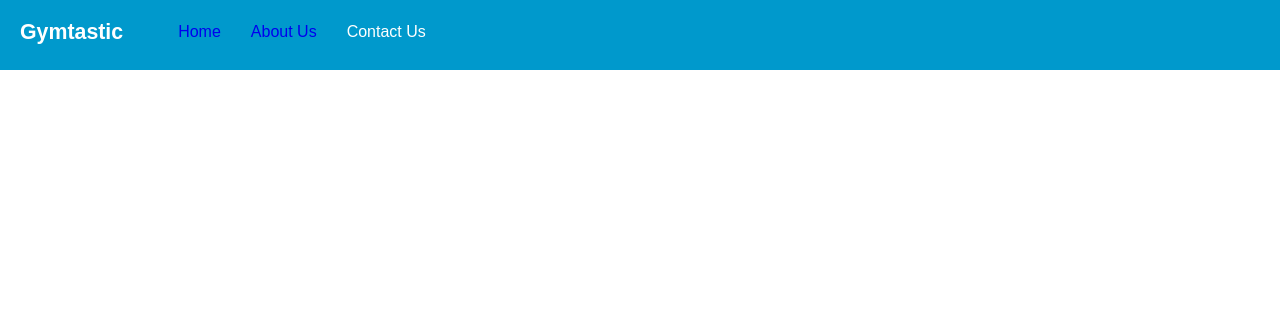
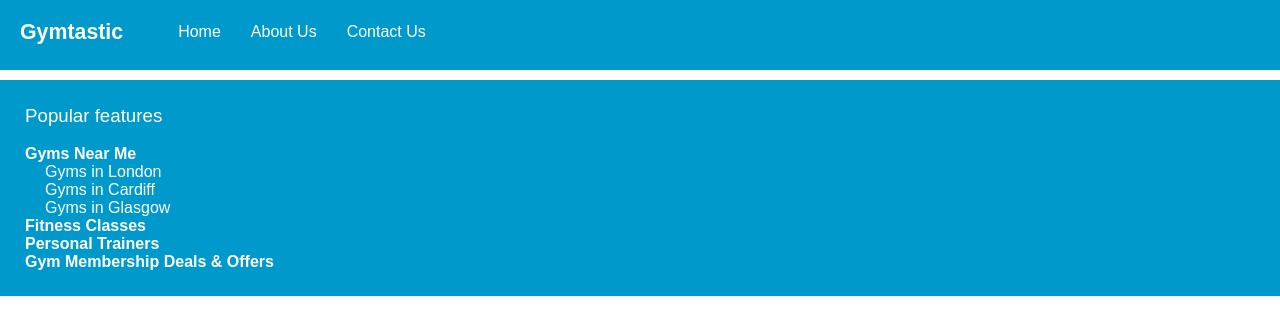
Before and after one commit to bravint/boolean-uk-html-gymtastic, a plain HTML site: page about.html in a window 1280 px wide. Drawn offline with Linux system fonts and the light colour scheme.

Commit message:
commit 3

```diff
--- a/about.html
+++ b/about.html
@@ -19,6 +19,24 @@
       </ul>
     </header>
 
+    <footer>
+      <h3>Popular features</h3>
+
+          <br />
+
+          <ul>
+              <li><strong>Gyms Near Me</strong></li>
+              <ul>
+                  <li class="list2">Gyms in London</li>
+                  <li class="list2">Gyms in Cardiff</li>
+                  <li class="list2">Gyms in Glasgow</li>
+              </ul>
+              <li><strong>Fitness Classes</strong></li>
+              <li><strong>Personal Trainers</strong></li>
+              <li><strong>Gym Membership Deals & Offers</strong></li>
+          </ul>
+  </footer>
+
   </body>
 
 </html>
--- a/styles.css
+++ b/styles.css
@@ -89,7 +89,7 @@ ul {
     background-color: #ff0000;
     margin-left: 20px;
 }
-
-a {
-    text-decoration: none;
-}
+ a {
+     color: white;
+     text-decoration: none;
+ }
```
